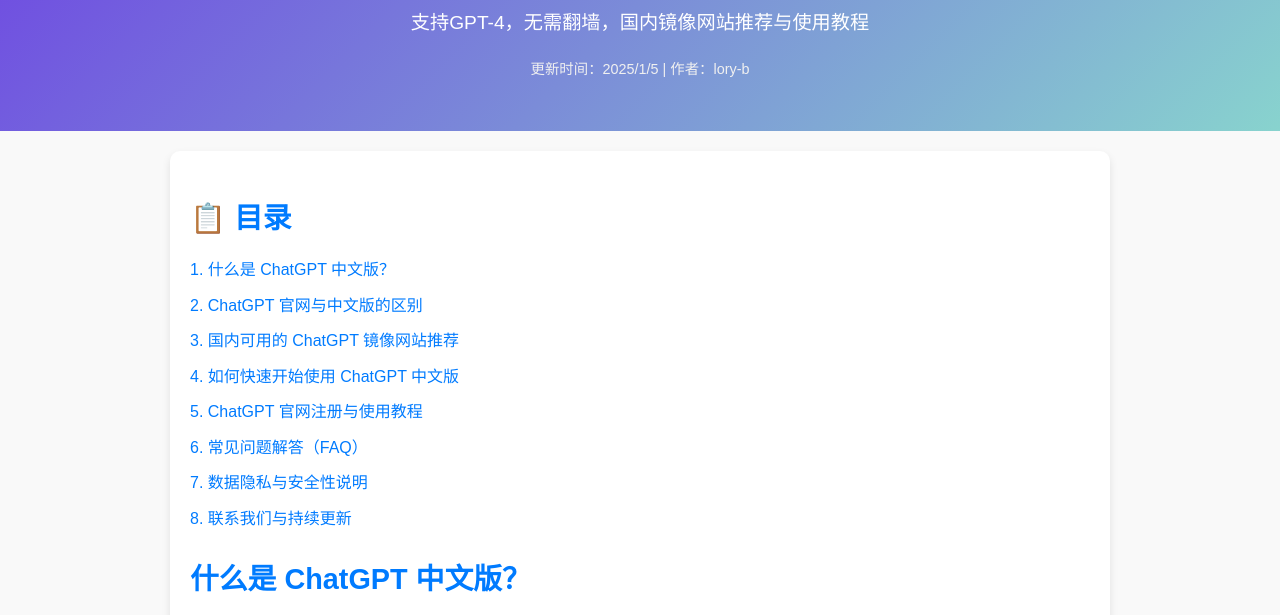
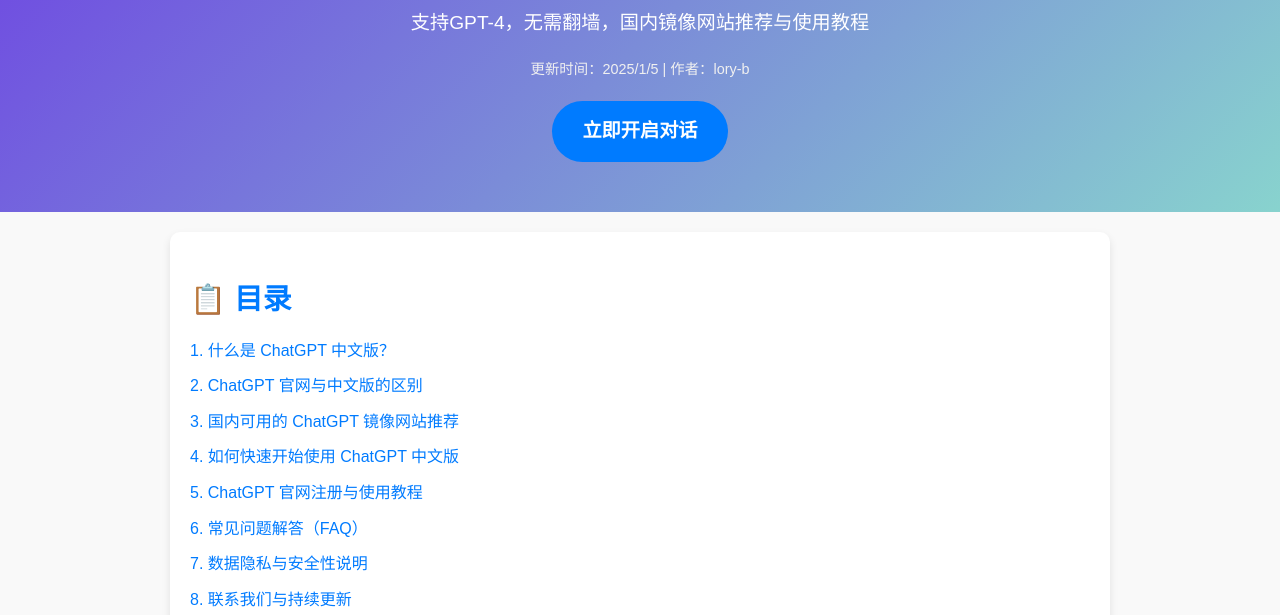
Before and after one commit to ChatGPT-Chinese-version/ChatGPT-mirror-cn, a plain HTML site: page index.html in a window 1280 px wide. Shown: the part 126-741 px from the top of the page. Drawn offline with Linux system fonts and the light colour scheme.

Commit message:
Update index.html

```diff
--- a/index.html
+++ b/index.html
@@ -117,6 +117,24 @@
             color: #88d3ce;
             text-decoration: none;
         }
+        .button {
+        display: inline-block;
+        margin-top: 20px; /* 增加与标题的间距 */
+        padding: 15px 30px;
+        font-size: 1.2rem;
+        font-weight: bold;
+        color: white;
+        background-color: #007bff;
+        border-radius: 50px;
+        text-decoration: none;
+        transition: all 0.3s ease;
+    }
+
+    .button:hover {
+        background-color: #0056b3;
+        transform: scale(1.05);
+        box-shadow: 0 4px 10px rgba(0, 123, 255, 0.5);
+    }
     </style>
 </head>
 <body>
@@ -124,6 +142,7 @@
         <h1>ChatGPT 中文版：国内访问指南</h1>
         <p>支持GPT-4，无需翻墙，国内镜像网站推荐与使用教程</p>
         <small>更新时间：2025/1/5 | 作者：lory-b</small>
+        <a href="https://snakegpt.work" target="_blank" class="button">立即开启对话</a>
     </header>
     <main class="container">
         <h2>📋 目录</h2>
```
